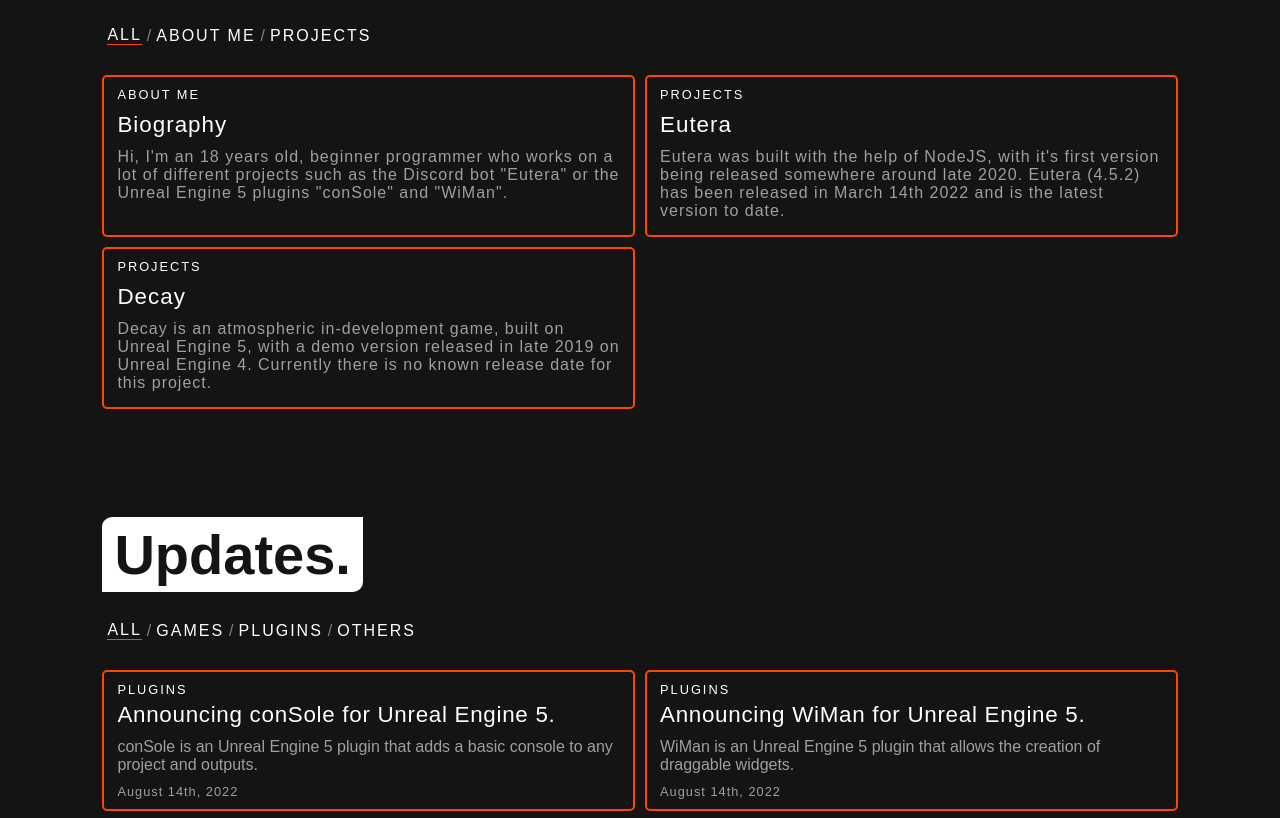
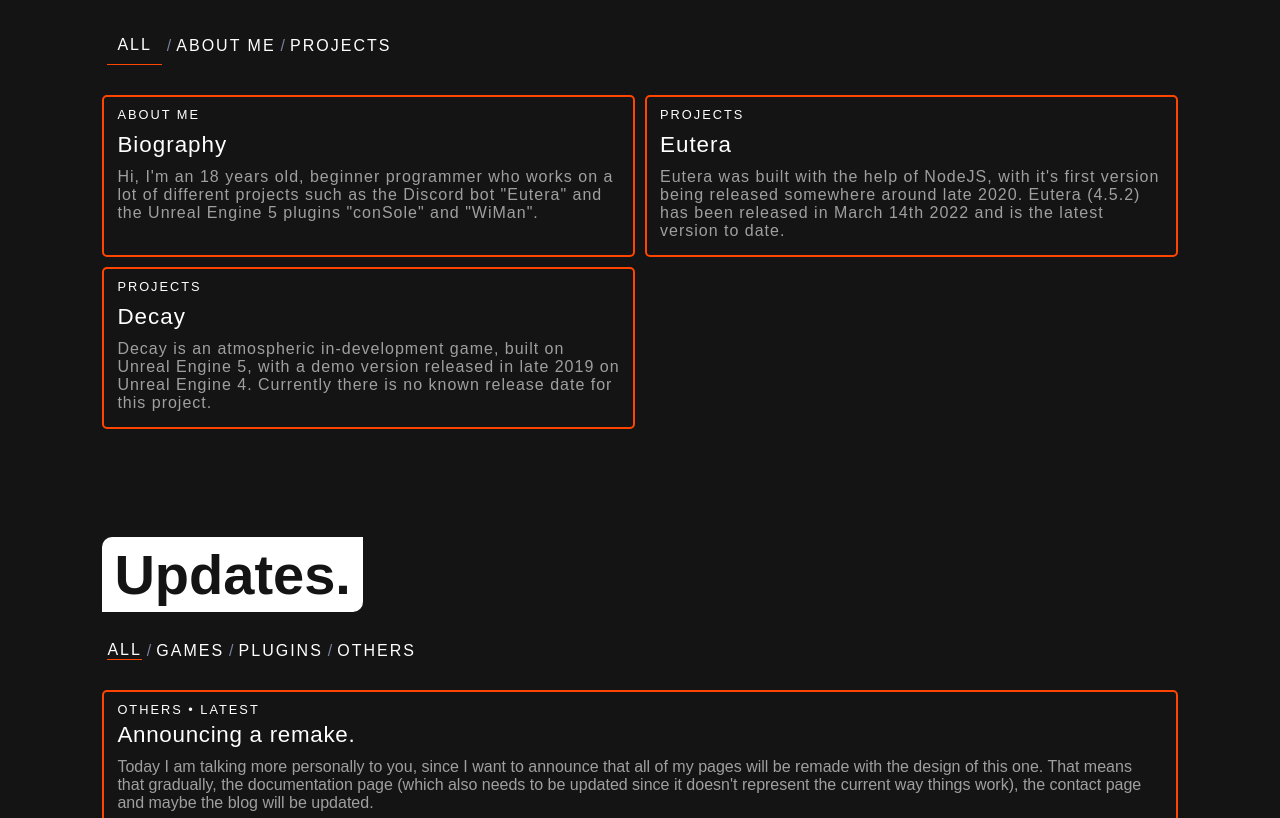
Before and after one commit to bruhitsmeray/revamp, a plain HTML site: page index.html in a window 1280 px wide. Shown: the part 241-1059 px from the top of the page. Drawn offline with Linux system fonts and the light colour scheme.

Commit message:
Small update to the "update" section.

```diff
--- a/index.html
+++ b/index.html
@@ -42,7 +42,7 @@
                             <span class="category">About Me</span>
                             <strong>Biography</strong>
                             <span class="description">Hi, I'm an 18 years old, beginner programmer who works on a lot of different projects such as the Discord bot
-                                "Eutera" or the Unreal Engine 5 plugins "conSole" and "WiMan".</span>
+                                "Eutera" and the Unreal Engine 5 plugins "conSole" and "WiMan".</span>
                         </div>
                     </a>
 
@@ -79,6 +79,21 @@
                     <li class="list" data-filter="plugins">Plugins</li>/
                     <li class="list" data-filter="others">Others</li>
                 </ul>
+
+                <div class="update-header">
+                    <a href="https://discord.com/oauth2/authorize?client_id=772944646195511297&scope=bot&permissions=2129853695" class="update-box others" target="_blank">
+                        <div class="update-text">
+                            <span class="category">Others • Latest</span>
+                            <strong>Announcing a remake.</strong>
+                            <span class="description">
+                                Today I am talking more personally to you, since I want to announce that all of my pages will be remade with the design of this one.
+                                That means that gradually, the documentation page (which also needs to be updated since it doesn't represent the current way things work),
+                                the contact page and maybe the blog will be updated.
+                            </span>
+                            <span class="posttime">March 18th, 2022</span>
+                        </div>
+                    </a>
+                </div>
 
                 <div class="update-container">
                     <a href="https://github.com/aleph-collective/conSole" class="update-box plugins" target="_blank">
--- a/styles/updates.css
+++ b/styles/updates.css
@@ -46,6 +46,13 @@
 
 .update-filter-active{
     border-bottom: 1px solid orangered;
+}
+
+.update-header{
+    display: grid;
+    grid-gap: 10px;
+    grid-template-columns: 1fr;
+    margin: 10px 0px 50px 0px;
 }
 
 .update-container{
--- a/styles/welcome.css
+++ b/styles/welcome.css
@@ -46,6 +46,7 @@
 
 .welcome-filter-active{
     border-bottom: 1px solid orangered;
+    padding: 10px;
 }
 
 .welcome-container{
```
